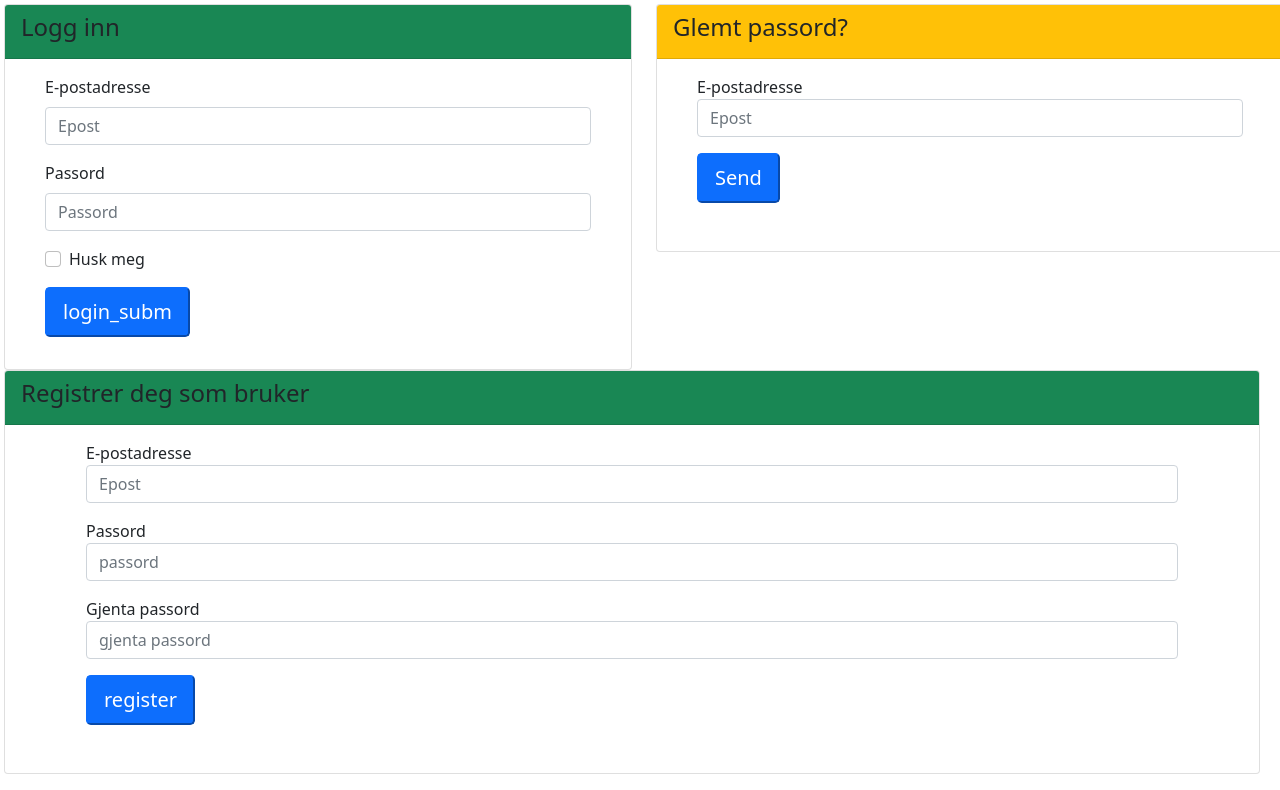
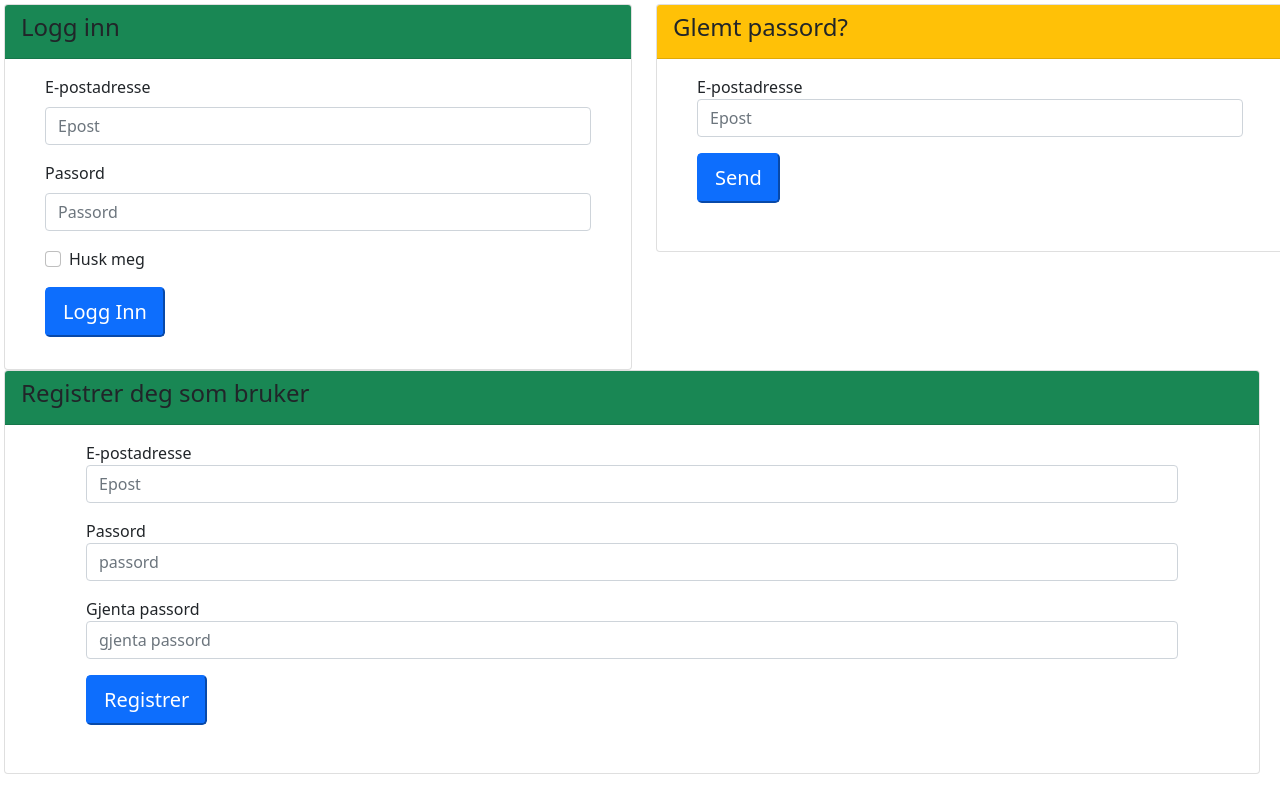
Before and after one commit to Webeltek/hello_flask, a Flask app: page / in a window 1280 px wide. Shown: the part 403-1193 px from the top of the page. Run offline with Flask 2, Linux system fonts and the light colour scheme; parts of the project's set-up code (start-up, migrations or seed data) failed here and were passed over; some libraries are stand-ins or nearby versions.

Commit message:
before_app_request calls uncreated user from table

```diff
--- a/flaskbase.py
+++ b/flaskbase.py
@@ -2,6 +2,7 @@ import os
 import sys
 from pythonworkshop import create_app
 from dotenv import load_dotenv
+from pythonworkshop.models import create_table
 
 dotenv_path = os.path.join(os.path.dirname(__file__), '.env')
 if os.path.exists(dotenv_path):
@@ -11,4 +12,5 @@ if os.path.exists(dotenv_path):
 app = create_app(os.getenv('FLASK_CONFIG'))
 
 if __name__== "__main__":
+      create_table()
       app.run()
--- a/pythonworkshop/__init__.py
+++ b/pythonworkshop/__init__.py
@@ -28,6 +28,7 @@ def create_app(config_name):
   print('mail server: ' + app.config['MAIL_SERVER'])
   print('ENV value: ' + app.config['ENV'])
   print('DEBUG value :' + str(app.config['DEBUG']))
+  print('mail user '+ str(app.config['MAIL_USERNAME']) )
   #python-dotenv doesn't override existing SECRET_KEY value which defauts to None!
   app.config['SECRET_KEY'] = os.environ.get('SECRET_KEY')
   config[config_name].init_app(app)
--- a/pythonworkshop/auth_bp/views.py
+++ b/pythonworkshop/auth_bp/views.py
@@ -27,9 +27,24 @@ def index():
   email_sent=False
   return render_template('/auth/login.jinja2', login=login_form, reset_pass=pass_reset_form, reg=reg_form, email_sent=email_sent, wrong_cred=wrong_cred)
 
+@auth_bp.before_app_request
+def before_request():
+    if current_user.is_authenticated:
+        current_user.ping()
+        if not current_user.confirmed \
+                and request.endpoint \
+                and request.blueprint != 'auth' \
+                and request.endpoint != 'static':
+            return redirect(url_for('auth.unconfirmed'))
 
 
-@auth_bp.route('/login', methods=[ 'POST'])
+@auth_bp.route('/unconfirmed')
+def unconfirmed():
+    if current_user.is_anonymous or current_user.confirmed:
+        return redirect(url_for('main.index'))
+    return render_template('auth/unconfirmed.html')
+
+@auth_bp.route('/login', methods=['POST','GET'])
 def login_form():
     login_form = LoginForm()
     pass_reset_form = PasswordResetRequestForm()
@@ -39,7 +54,7 @@ def login_form():
     if request.method == 'POST':
       print('request method POST')
       print('request request.form["email"] : ' + str(request.form['email']))
-    if  request.form['submit']== 'login_subm':
+    if  request.form['submit']== 'Logg Inn':
         user = User.get_or_none(User.user_email==login_form.email.data)
         if user is not None and user.verify_password(login_form.password.data):
             login_user(user, login_form.remember_me.data)
@@ -59,12 +74,14 @@ def register_form():
   wrong_cred=False
   email_sent=False
   awaiting_confirm=False
-  if request.form['submit']== 'register_subm':
+  if request.form['submit']== 'Registrer':
       print('inside reg_form.Validate_on_submit()')
+
       user = models.User(user_email=reg_form.email.data,
                            user_pass=reg_form.password.data)
       user.save()
       token = user.generate_confirmation_token()
+      print('User email to send: ' +  user.user_email)
       send_email(user.user_email, 'Confirm Your Account',
                  'auth/email/confirm', user=user, token=token)
       awaiting_confirm= True
--- a/pythonworkshop/templates/auth/login.jinja2
+++ b/pythonworkshop/templates/auth/login.jinja2
@@ -42,7 +42,7 @@
 				            </label>
 				          </div>
 				          <div class="mb-3">
-				            {{ login.submit(class="btn-lg btn-primary", value="login_subm") }}
+				            {{ login.submit(class="btn-lg btn-primary") }}
 				          </div>
 		          </form>
 				    </div>
@@ -116,7 +116,7 @@
                 <div class="row">
                   <div class="col-lg-12">
                     <div class="mb-3">
-                    {{ reg.submit( class="btn-lg btn-primary",value="register") }}
+                    {{ reg.submit( class="btn-lg btn-primary") }}
                     </div>
                     {% if awaiting_confirm %}
                     <div class="alert-danger">Sjekk e-post</div>
```
Also changed, not shown: pythonworkshop/models.py (+10 -1 lines).
